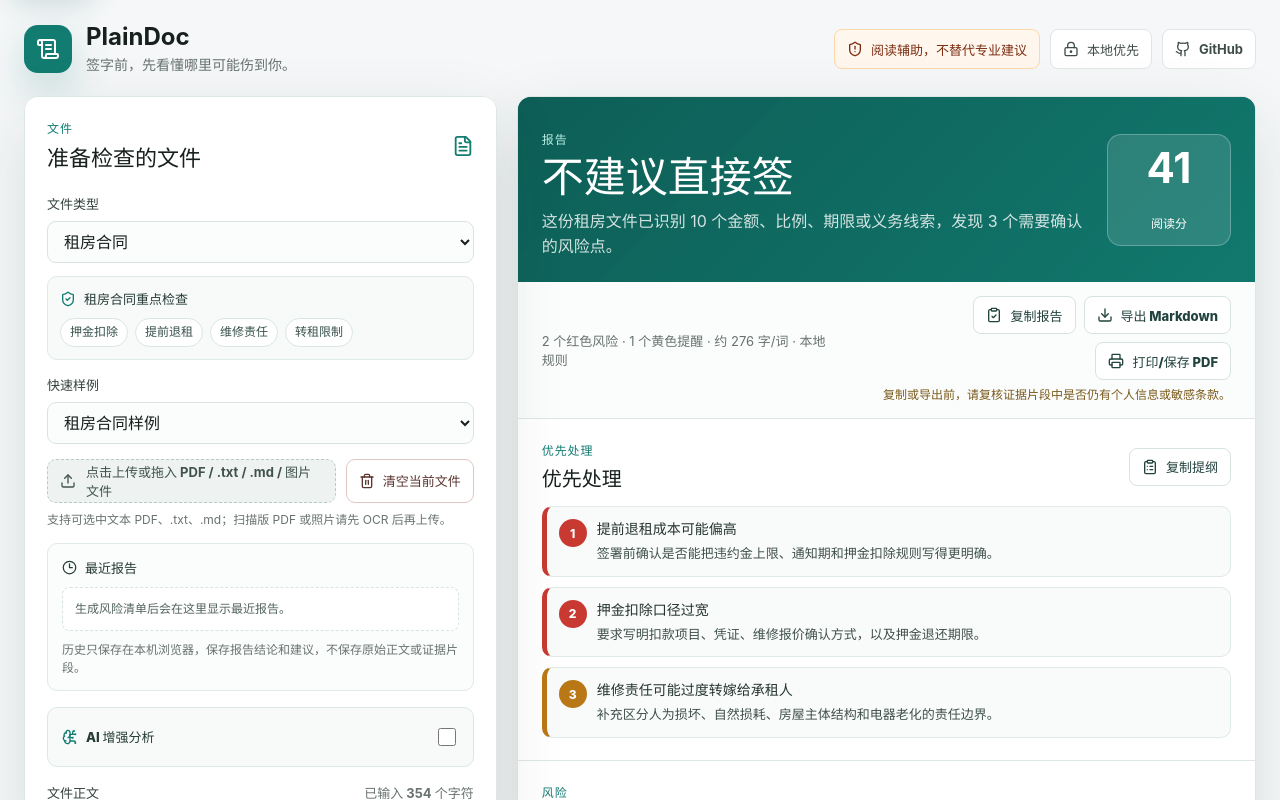
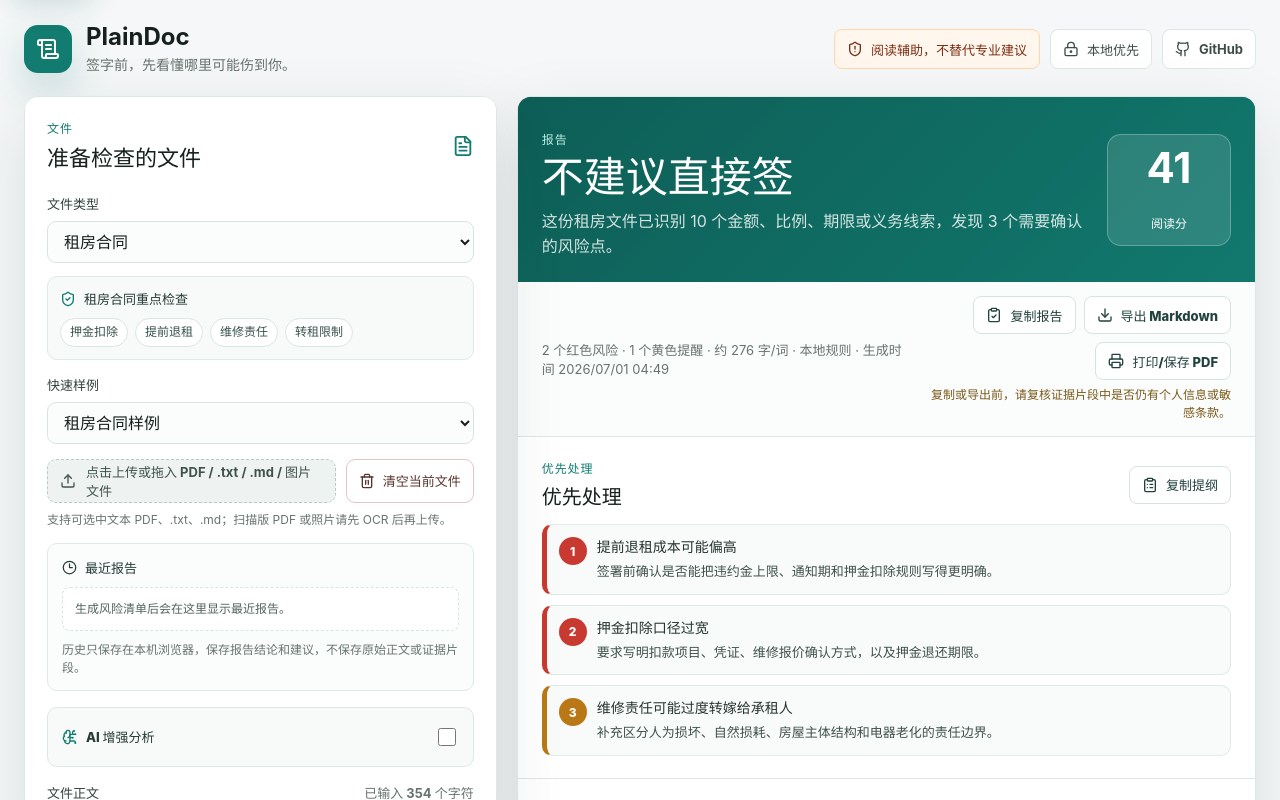
Before and after one commit to ppxu/plaindoc, a React (Vite) app: page / in a window 1280 px wide. Shown: the top 800 px of the page. Built offline with nearby package versions, Linux system fonts and the light colour scheme.

Commit message:
Show report generation time

```diff
--- a/src/components/ReportPanel.tsx
+++ b/src/components/ReportPanel.tsx
@@ -8,6 +8,7 @@ import { printReport } from "../export/printReport";
 import { copyTextToClipboard } from "../utils/clipboard";
 import { formatTextScale } from "../report/textScale";
 import { getCoverageBoundaryNotice } from "../report/coverageBoundary";
+import { formatReportGeneratedAt } from "../report/generatedAt";
 import { ActionPlan } from "./ActionPlan";
 import { Checklist } from "./Checklist";
 import { ClarifyingQuestions } from "./ClarifyingQuestions";
@@ -88,7 +89,8 @@ export const ReportPanel = forwardRef<HTMLElement, ReportPanelProps>(function Re
 
       <div className="report-actions">
         <span>
-          {redCount} 个红色风险 · {yellowCount} 个黄色提醒 · {formatTextScale(report.wordCount)} · {sourceText(report)}
+          {redCount} 个红色风险 · {yellowCount} 个黄色提醒 · {formatTextScale(report.wordCount)} · {sourceText(report)} ·
+          生成时间 {formatReportGeneratedAt(report.generatedAt)}
         </span>
         <span className="sr-only" role="status" aria-live="polite" aria-atomic="true">
           报告已更新：{statusText(report.status)}，阅读分 {report.score}，{redCount} 个红色风险，{yellowCount} 个黄色提醒。
--- /dev/null
+++ b/src/report/generatedAt.ts
@@ -0,0 +1,14 @@
+export function formatReportGeneratedAt(value: string): string {
+  const date = new Date(value);
+  if (Number.isNaN(date.getTime())) {
+    return "生成时间未知";
+  }
+
+  return new Intl.DateTimeFormat("zh-CN", {
+    year: "numeric",
+    month: "2-digit",
+    day: "2-digit",
+    hour: "2-digit",
+    minute: "2-digit"
+  }).format(date);
+}
```
Also changed, not shown: 2 other files (tests, documents, lock files or other folders).
